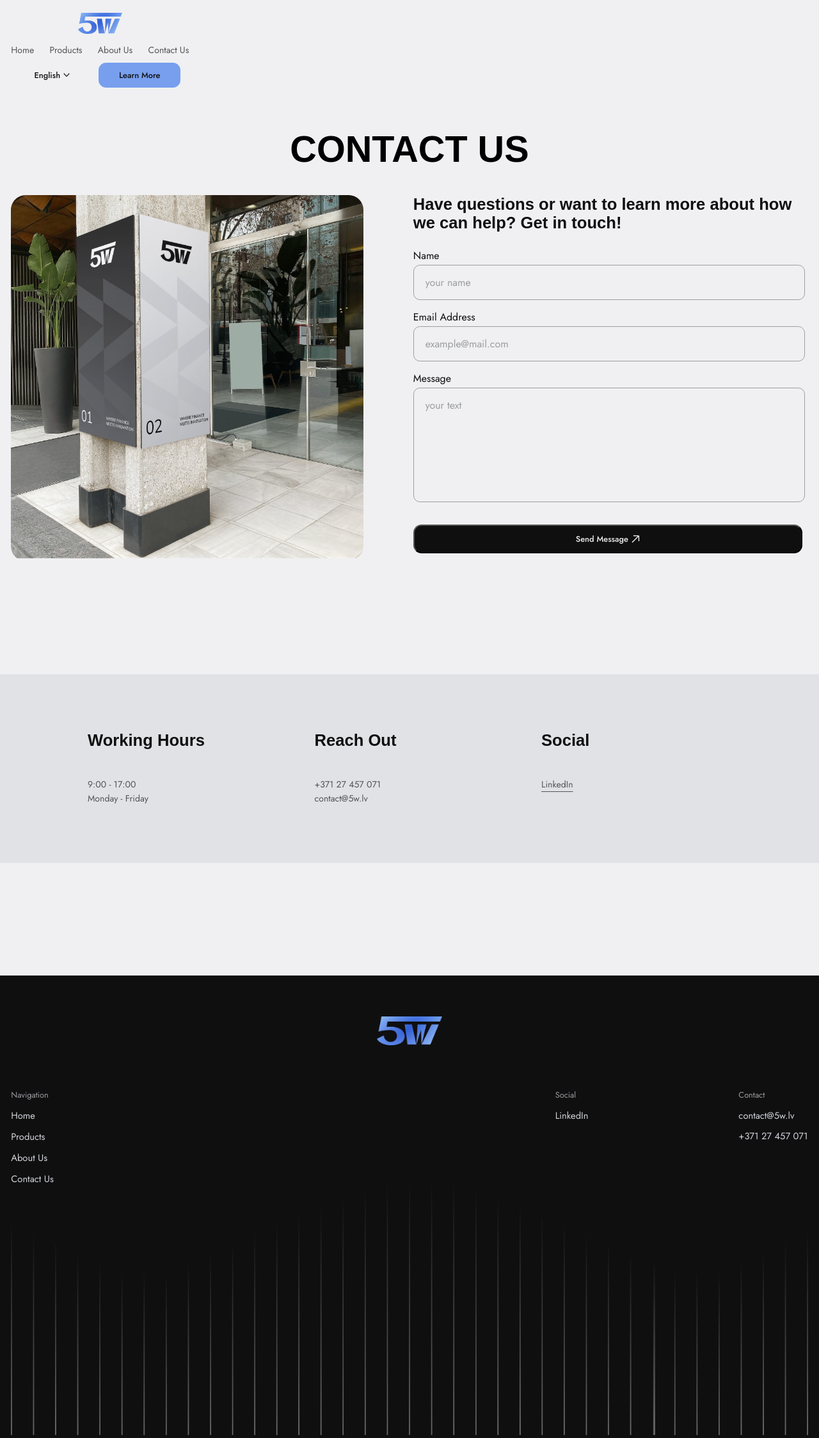
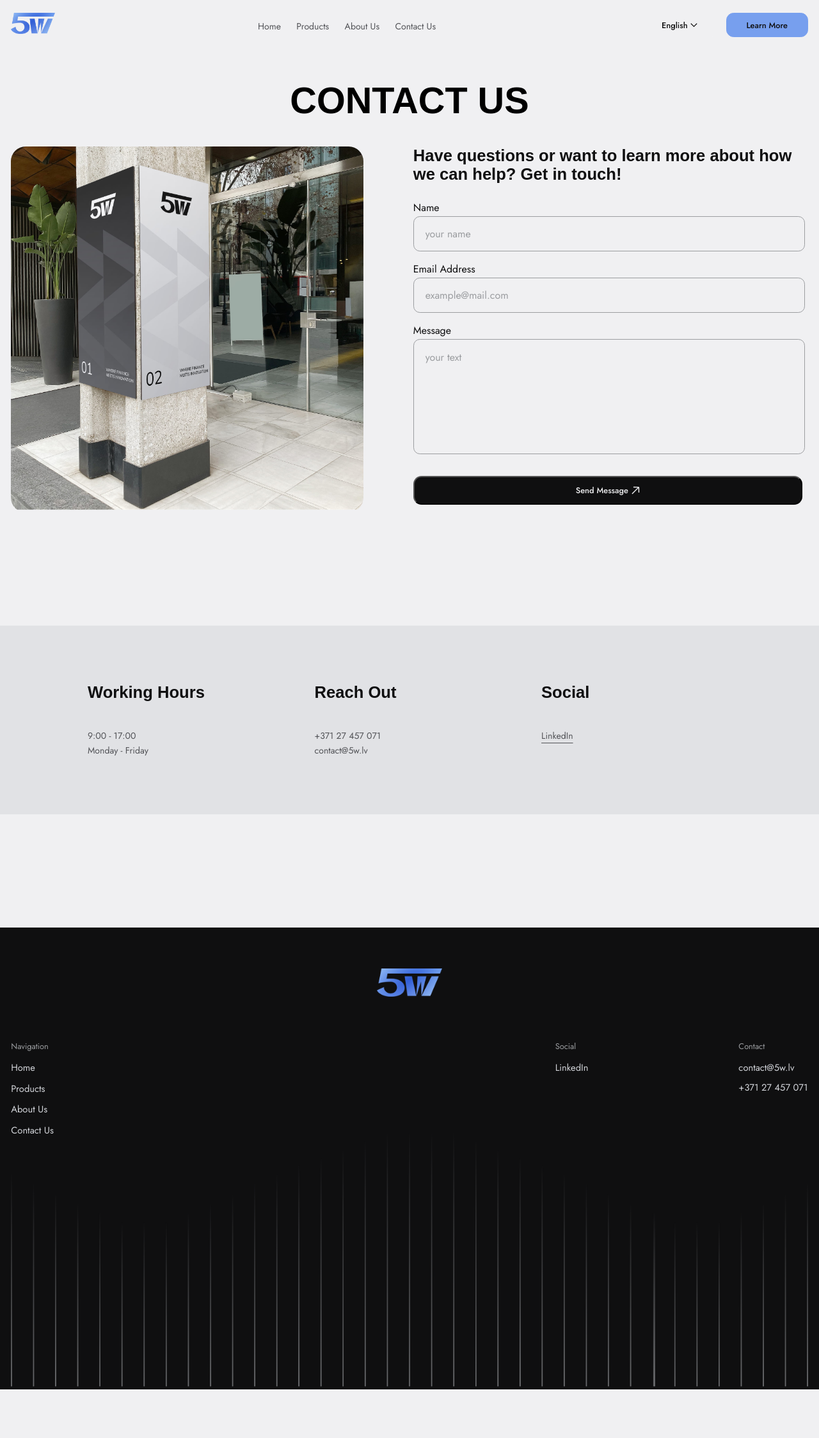
Before and after one commit to amaksix/5w-test, a Jekyll site: the page built from en/contact.md, in a window 1280 px wide. Shown: the whole page at 64% size. Built offline with Jekyll 4.4.1, drawn with Linux system fonts in a browser that asks for light colours; some web fonts are replaced; after the commit the page ends 2172 px from its top, so only the background shows below that.

Commit message:
header fix

```diff
--- a/assets/css/header.css
+++ b/assets/css/header.css
@@ -168,7 +168,8 @@ nav {
 }
 .desktop-header
 {
-    display: block;
+    display:flex;
+    width: 100%;
 }
 .mob-header{
     display: none;
@@ -226,7 +227,7 @@ nav {
         width: 100%;
         height: 100%;
         background-color: #F0F0F2;
-        z-index: 5;
+        z-index: -1;
         left: 0;
         top: 0;
         transition: 0.5s;
```
